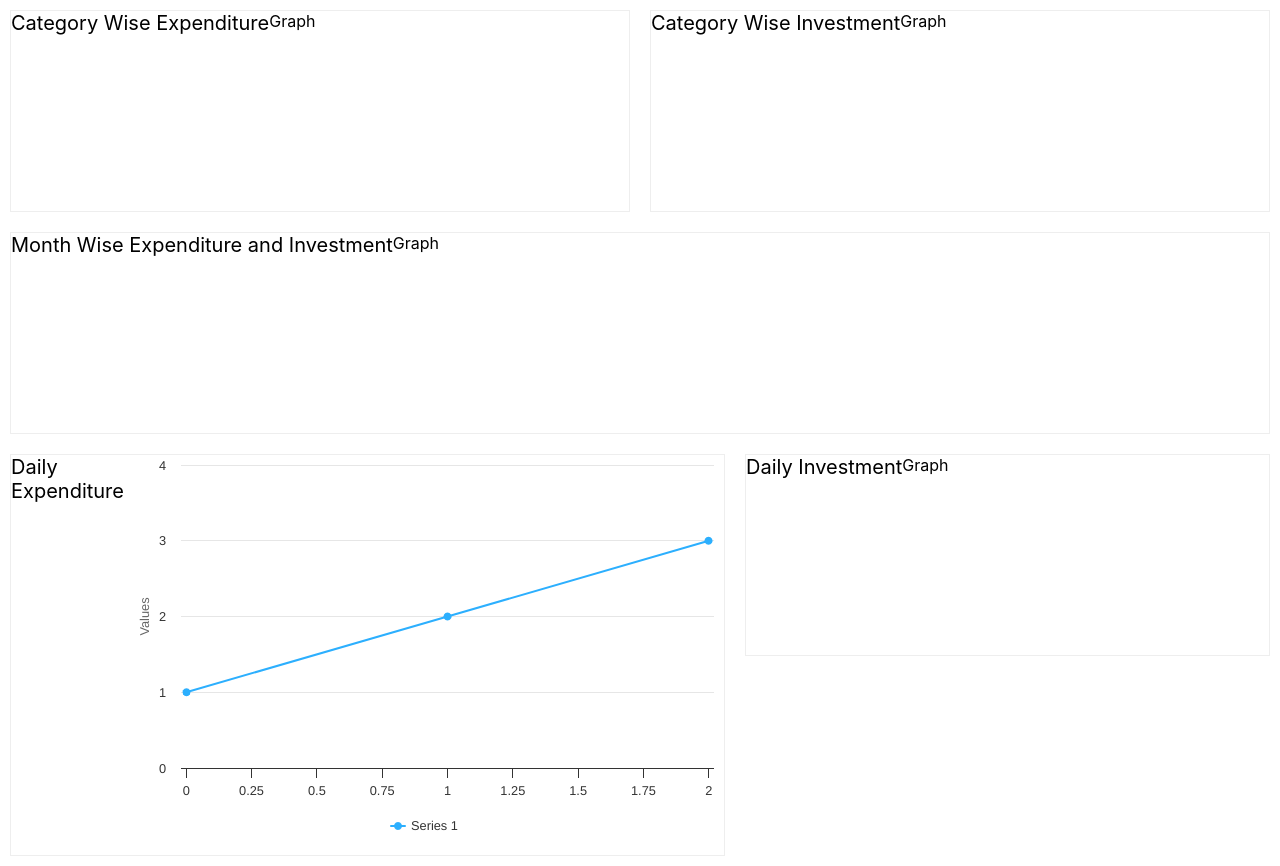
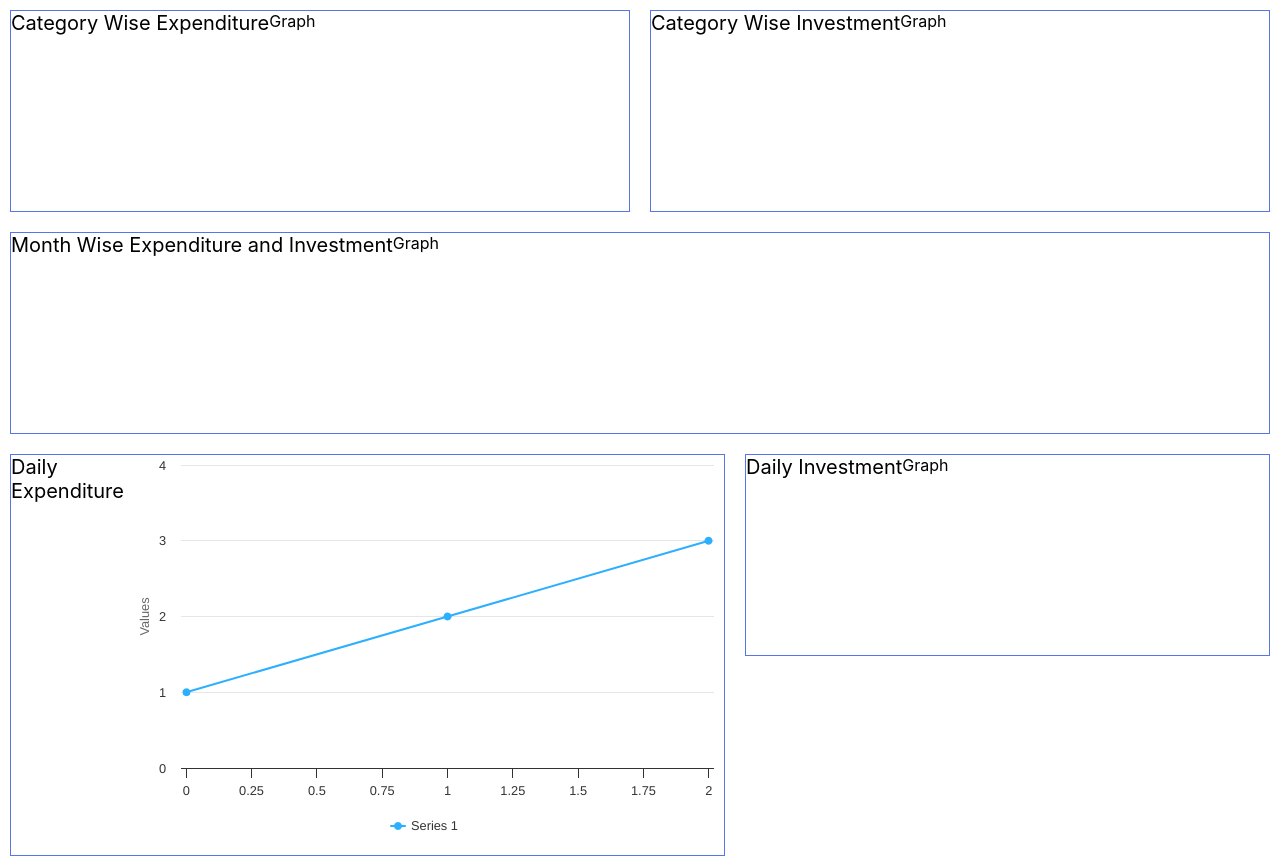
Before and after one commit to pranshuagrawal/fund-manager-hackathon-2023, a React (Create React App) app: page / in a window 1280 px wide. Built offline with nearby package versions, Linux system fonts and the light colour scheme.

Commit message:
Graph added

```diff
--- a/src/App.css
+++ b/src/App.css
@@ -10,7 +10,7 @@
   display: flex;
   flex: 1;
   min-height: 200px;
-  border: 1px solid #eee;
+  border: 1px solid #5675e8;
 }
 
 .heading {
```
